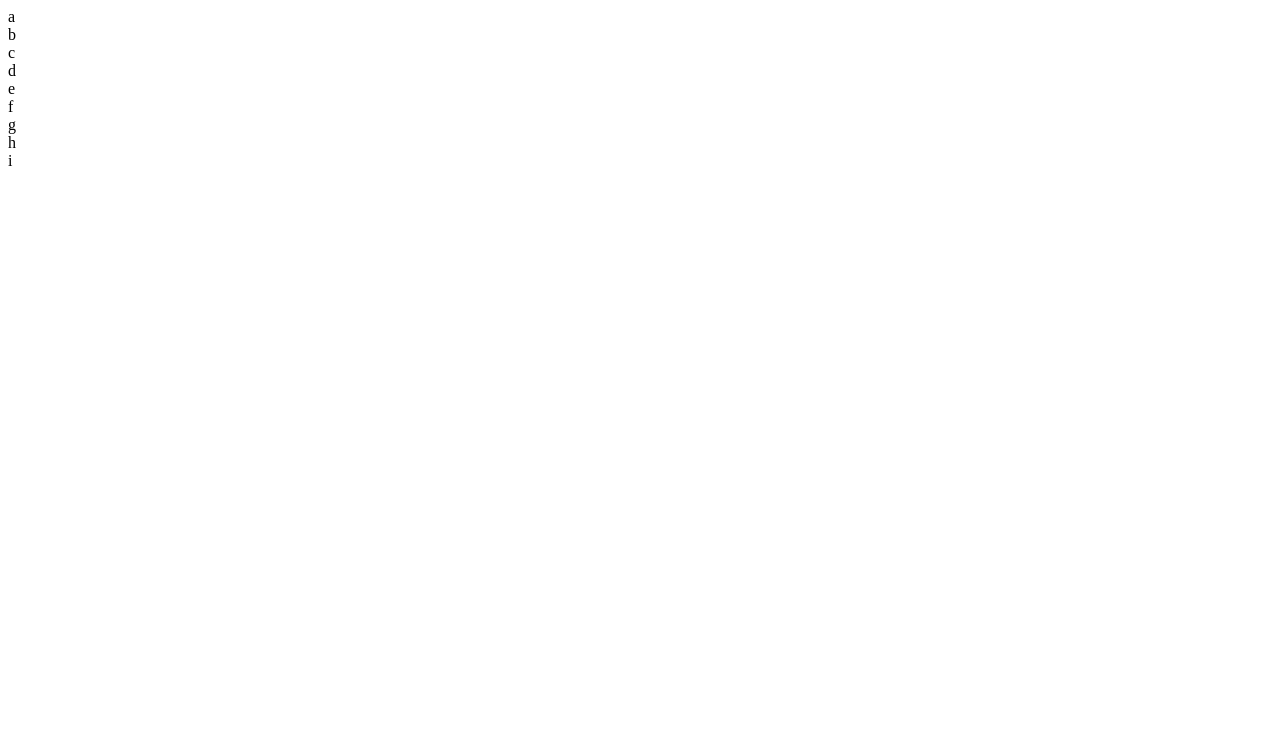
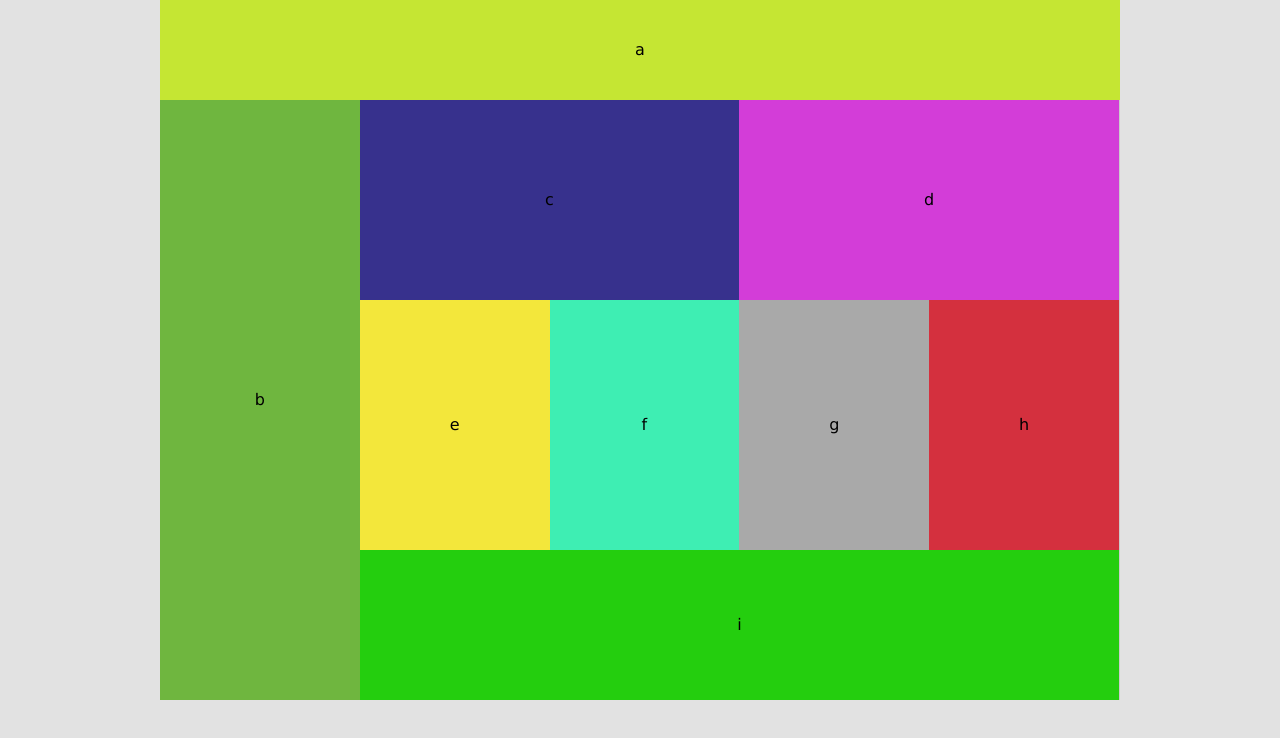
Before and after one commit to brendanrsmith/lab-01, a plain HTML site: page index.html in a window 1280 px wide. Drawn offline with Linux system fonts and the light colour scheme; the site is published under a folder, as on GitHub Pages, so addresses that start at the root find nothing.

Commit message:
fixed css src issue for github

```diff
--- a/index.html
+++ b/index.html
@@ -3,10 +3,10 @@
 <head>
     <meta charset="UTF-8">
     <meta name="viewport" content="width=device-width, initial-scale=1.0">
-    <link rel="stylesheet" href="/styles/reset.css">
-    <link rel="stylesheet" href="/styles/base.css">
-    <link rel="stylesheet" href="/styles/layout.css">
-    <link rel="stylesheet" href="/styles/module.css">
+    <link rel="stylesheet" href="styles/reset.css">
+    <link rel="stylesheet" href="styles/base.css">
+    <link rel="stylesheet" href="styles/layout.css">
+    <link rel="stylesheet" href="styles/module.css">
     <title>Lab 01</title>
 </head>
 <body>
```
